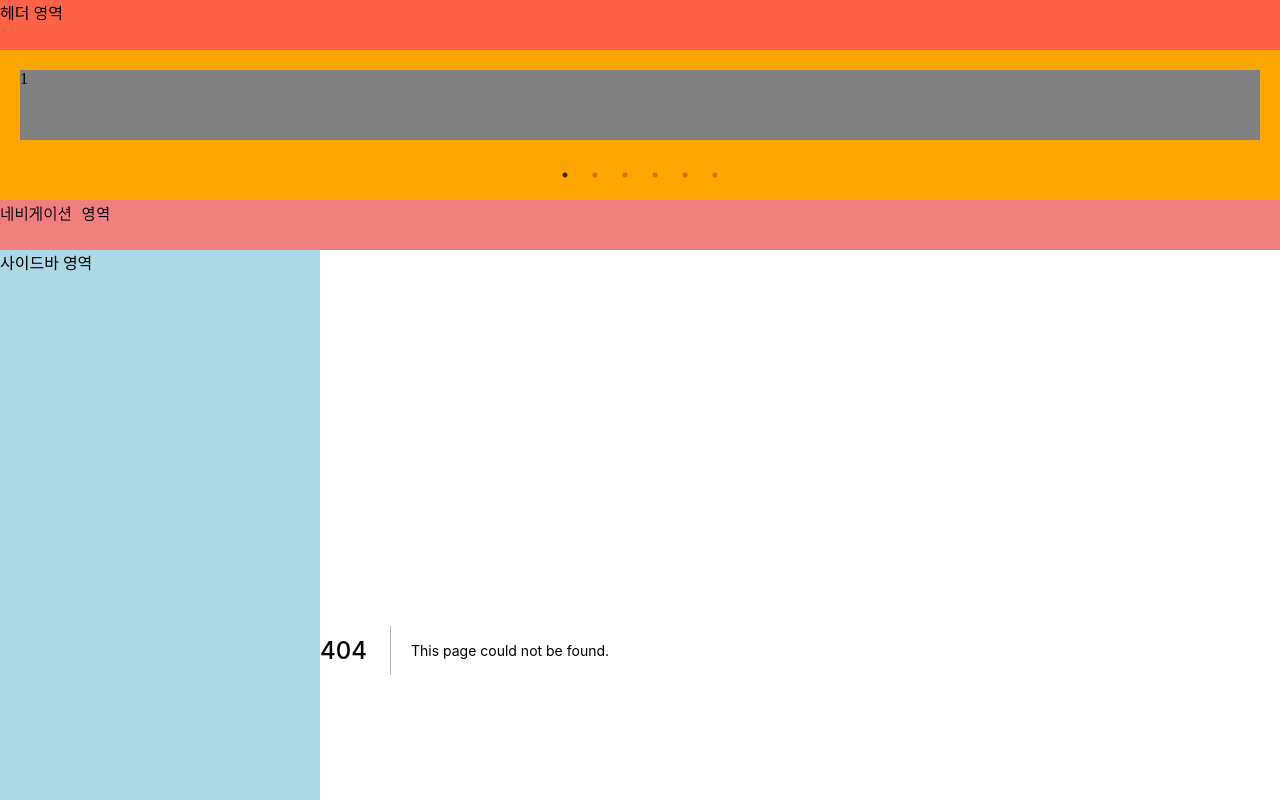
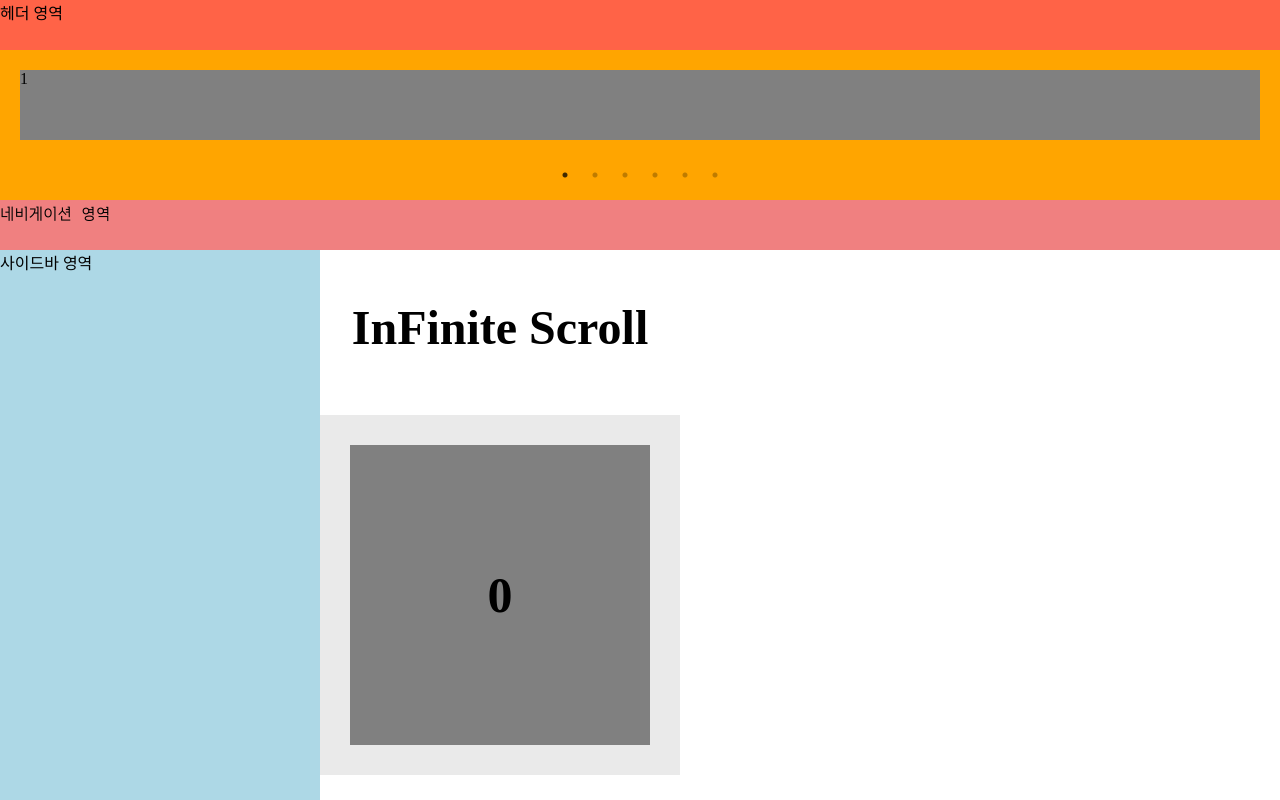
Before and after one commit to hyerin1219/codecamp_frontend_quiz, a Next.js app in the folder quiz/: page /section19_quiz/02 in a window 1280 px wide. Before the commit this address had no page. Shown: the top 800 px of the page. Built offline with nearby package versions, Linux system fonts and the light colour scheme.

Commit message:
quiz 완료

```diff
--- /dev/null
+++ b/quiz/pages/section19_quiz/02/index.tsx
@@ -0,0 +1,155 @@
+import { useEffect, useRef, useState } from "react";
+import styled from "@emotion/styled";
+
+const Container = styled.div`
+    padding: 50px 0 0 0;
+    display: flex;
+    align-items: center;
+    justify-content: center;
+`;
+const Wrapper = styled.div`
+    width: 100%;
+    display: flex;
+    flex-direction: column;
+    align-items: center;
+    justify-content: center;
+`;
+const Title = styled.div`
+    font-size: 48px;
+    font-weight: bold;
+    padding-bottom: 60px;
+`;
+const ContentsWrapper = styled.div`
+    width: 100%;
+    padding: 30px;
+    margin-bottom: 30px;
+    display: flex;
+    flex-direction: column;
+    justify-content: center;
+    align-items: center;
+    background-color: #eaeaea;
+`;
+const ContentsBox = styled.div`
+    width: 300px;
+    height: 300px;
+    background-color: gray;
+    display: flex;
+    justify-content: center;
+    align-items: center;
+`;
+const Contents = styled.div`
+    font-size: 50px;
+    font-weight: bold;
+`;
+
+// 타입 정의
+type Props = {
+    onBottomeHit: () => void;
+    isLoading: boolean;
+    hasMoreData: boolean;
+    loadOnMount: boolean;
+};
+
+// 해당 요소의 최 하단이 현재 창보다 작거나 같으면 innerHeight 스크롤의 위치가 아래에 있는것을 감지하고 데이터를 가져옴
+const isBottom = (ref) => {
+    if (!ref.current) {
+        return false;
+    }
+    // console.log("현재 화면(InfiniteScroll이 적용되는 화면)",ref.current)
+    // console.log("현재 스크롤바 위치",ref.current.getBoundingClientRect().bottom)
+    // console.log("스크롤바 최하단 위치",window.innerHeight)
+
+    // getBoundingClientRect() <-  해당 DOM의 width,height,left,top,right,bottom,x,y 를 알려줌
+  // ref.current.getBoundingClientRect().bottom의 값이 window.innerHeight 보다 작거나 같으면 (스크롤바가 현재 창 최하단에 닿을경우) true
+    return ref.current.getBoundingClientRect().bottom <= window.innerHeight;
+};
+
+// 컴포넌트 안에 담기는 요소들에 대해 무한 스크롤을 적용 시켜주기 위해 따로 만들어 준다.
+// 상위 컴포넌트에서 props 를 받아 호출
+const InfiniteScroll = ({
+    onBottomHit,
+    isLoading,
+    hasMoreData,
+    loadOnMount,
+    children,
+}) => {
+    const [initialLoad, setInitialLoad] = useState(true);
+    // 컴포넌트에서 특정 DOM을 선택 / 조회 / 수정
+    // 대표적으로 관리할 수 있는 값으로는 setTimeout(), setInterval(), 외부 라이브러리으로 생성된 인스턴스, scroll 위치 가 있음
+    const contentRef = useRef(null);
+
+    useEffect(() => {
+        // 마운트 시 초기 데이터 로드
+        if (loadOnMount && initialLoad) {
+        onBottomHit();
+        setInitialLoad(false);
+        }
+    }, [onBottomHit, loadOnMount, initialLoad]);
+
+    useEffect(() => {
+        const onScroll = () => {
+        // console.log("스크롤바가 현재 스크롤 최하단에 닿았는지 검증(닿으면 true)",isBottom(contentRef))
+        // console.log("쓰로틀링을 통해 setTimeout 이후 데이터를 받아온 후 로딩이 끝났는지 검증(false여야 데이터 가져옴)",isLoading)
+        // console.log("더 가져올 데이터가 있을때만 실행",hasMoreData)
+        if (!isLoading && hasMoreData && isBottom(contentRef)) {
+            // loadMoreData 실행
+            onBottomHit();
+        }
+        };
+        // scroll 이벤트를 통한 스크롤 이동 감지 후 onScroll 실행
+        document.addEventListener("scroll", onScroll);
+        return () => document.removeEventListener("scroll", onScroll);
+    }, [onBottomHit, isLoading, hasMoreData]);
+
+    return <div ref={contentRef}>{children}</div>;
+};
+
+const Quiz03_05 = () => {
+  // 뿌려줄 데이터
+    const PAGE_NUMBER = 10;
+    // 불러온 데이터를 담아주는 배열
+    const [numbers, setNumbers] = useState([]);
+    // 쓰로틀링을 위해 로딩을 추가
+    const [loading, setLoading] = useState(false);
+    // 초기 페이지를 0으로 주고 onBottomHit을 통해 1로 변경
+    const [page, setPage] = useState(0);
+    // 데이터의 최대치를 설정 그 이상으로는 불러올수없게 제한
+    const hasMoreData = numbers.length < 1000;
+    // 스크롤이 하단부에 닿았을때 실행 시켜줄 데이터 호출 로직
+    const loadMoreNumbers = () => {
+        setPage((page) => page + 1);
+        setLoading(true);
+        setTimeout(() => {
+        const newNumbers = new Array(PAGE_NUMBER)
+            .fill(1)
+            .map((_, i) => page * PAGE_NUMBER + i);
+        setNumbers((nums) => [...nums, ...newNumbers]);
+        setLoading(false);
+        }, 500);
+    };
+
+    return (
+        <>
+        <InfiniteScroll
+            hasMoreData={hasMoreData}
+            isLoading={loading}
+            onBottomHit={loadMoreNumbers}
+            loadOnMount={true}
+        >
+            <Container>
+            <Wrapper>
+                <Title>InFinite Scroll</Title>
+                {numbers.map((num) => (
+                <ContentsWrapper key={num}>
+                    <ContentsBox>
+                    <Contents>{num}</Contents>
+                    </ContentsBox>
+                </ContentsWrapper>
+                ))}
+            </Wrapper>
+            </Container>
+        </InfiniteScroll>
+        </>
+    );
+};
+export default Quiz03_05;
```
Also changed, not shown: quiz/pages/section19_quiz/01/index.tsx (+41 -7 lines).
